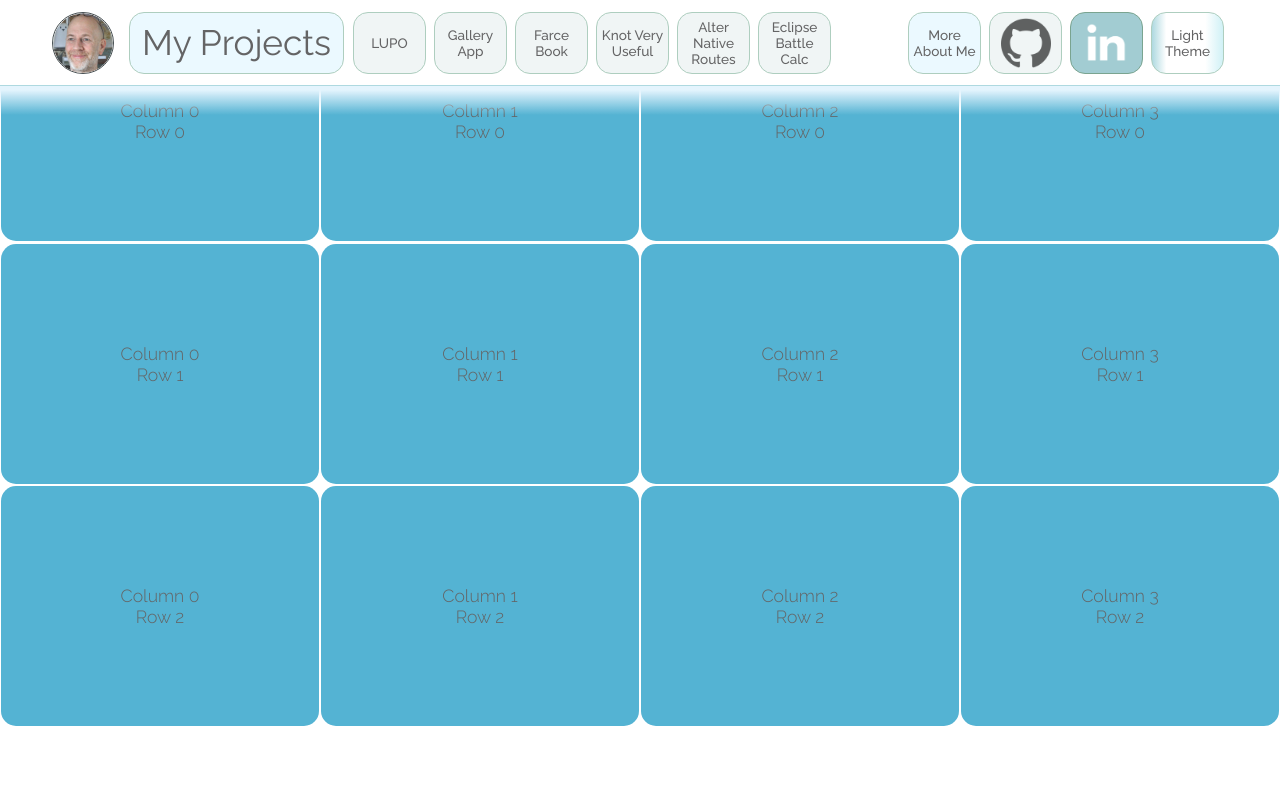
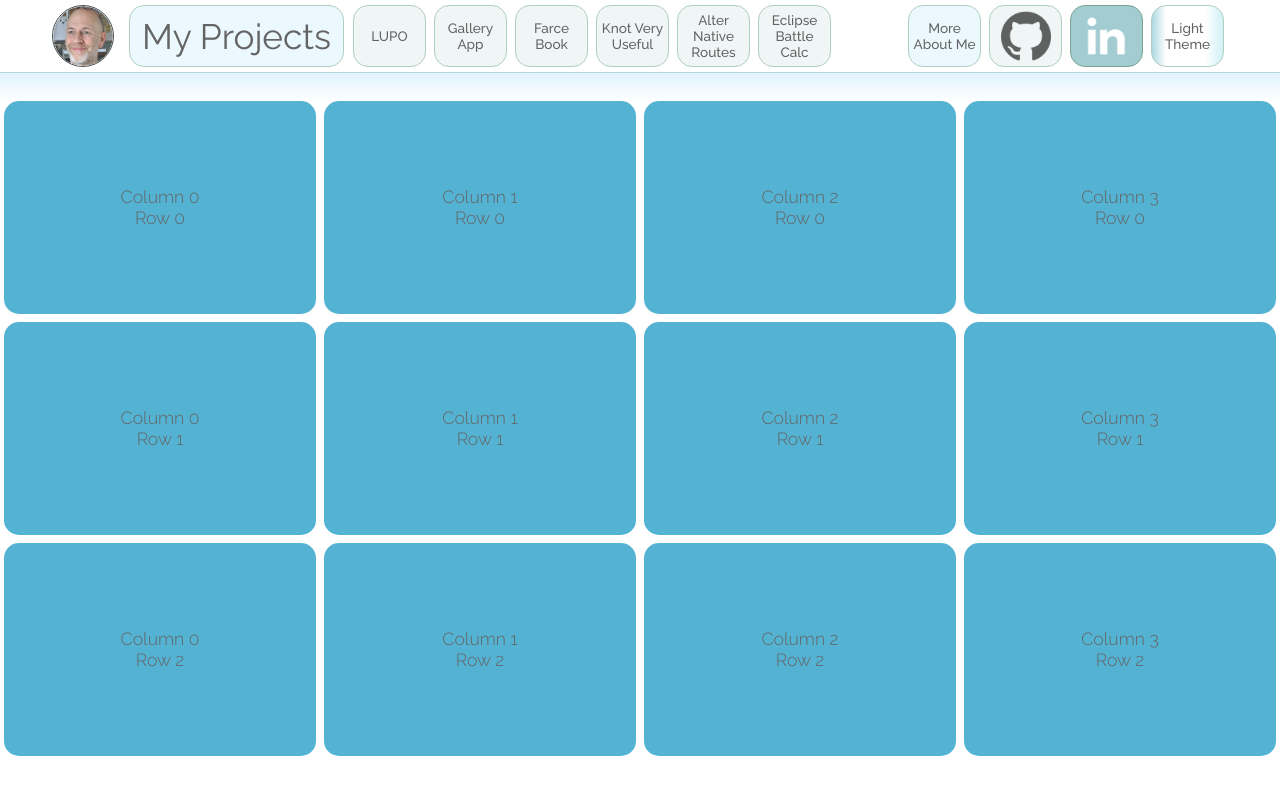
Before and after one commit to pablisch/portfolio-ts, a React (Vite) app: page /projects in a window 1280 px wide. Shown: the top 794 px of the page. Built offline with nearby package versions, Linux system fonts and the light colour scheme.

Commit message:
feat: set vars for stretch matrix height.

```diff
--- a/src/App.tsx
+++ b/src/App.tsx
@@ -16,11 +16,13 @@ function App() {
       <div className="app" data-theme={theme}>
         <BrowserRouter>
           <Navbar />
-          <Routes>
-            <Route path="/" element={<Navigate to="/projects" />} />
-            <Route path="/projects" element={<ProjectsPage />} />
-            <Route path="/about-me" element={<AboutPage />} />
-          </Routes>
+          <div className="subnav">
+            <Routes>
+              <Route path="/" element={<Navigate to="/projects" />} />
+              <Route path="/projects" element={<ProjectsPage />} />
+              <Route path="/about-me" element={<AboutPage />} />
+            </Routes>
+          </div>
         </BrowserRouter>
       </div>
     </SectionProvider>
--- a/src/features/StretchMatrix/StretchMatrix.css
+++ b/src/features/StretchMatrix/StretchMatrix.css
@@ -1,3 +1,8 @@
+.rows-container {
+  /*min-height: calc(100vh);*/
+  /*max-height: calc(100vh);*/
+}
+
 .single-row-container {
   display: flex;
   width: 100%;
@@ -8,7 +13,7 @@
   background-color: rgb(84, 179, 211);
   transition: all 1.5s ease-out;
   height: 10vh;
-  margin: 0.1vw;
+  margin: 0.3vw;
   border-radius: 15px;
   display: flex;
   align-items: center;
@@ -19,19 +24,17 @@
 .panel.active {
   /* with a 4 panel width, flex-grow 5.08 lines up the 1/4 and 3/4 divides perfectly in tests on a full window 16" MBP. */
   flex-grow: 5.08;
-  height: 70vh;
+  height: var(--active-height);
 }
 
 .panel.passive {
   flex-grow: 1;
 }
 
-/*.row.*/
-
 .passive-row {
-  height: 30vh;
+  height: var(--passive-height);
 }
 
 .active-row {
-  height: 70vh;
+  height: var(--active-height);
 }
--- a/src/global.css
+++ b/src/global.css
@@ -8,9 +8,19 @@
 
   /* NAVBAR SIZE VARS */
   --nav-container-width: calc(85vw + (2 * var(--nav-side-padding)));
-  --navbar-height: 85px;
+  --navbar-height: 9vh;
+  --nav-brd-3-height: 25px;
+  /* SEE themes.css for nav border heights for 1 & 2 */
   --nav-side-padding: 20px;
   --nav-title-btn-width: 215px;
   --nav-btn-height: 62px;
   --nav-btn-width: 73px;
+
+  /*--nav-total-height: calc(var(--navbar-height) + var(--nav-brd-1-height) + var(--nav-brd-2-height)) + var(--nav-brd-3-height)*/
+
+  /* STRETCH MATRIX */
+  --total-height: 80vh;
+  --active-height: 60vh;
+  --inactive-height: calc((var(--total-height) - var(--active-height)) / 2);
+  --passive-height: calc(var(--total-height) / 3);
 }
--- a/src/index.css
+++ b/src/index.css
@@ -28,7 +28,12 @@ body {
   color: var(--txt-pri);
   transition: var(--std-transition);
   /*min-height: calc(100vh - var(--navbar-height));*/
-  min-height: 100vh;
+  /*min-height: 100vh;*/
+}
+
+.subnav {
+  margin-top: calc(var(--navbar-height) + 25px);
+  min-height: 88vh;
 }
 
 button {
--- a/src/pages/SectionPage.css
+++ b/src/pages/SectionPage.css
@@ -1,5 +1,6 @@
 .projects-container,
 .about-container {
+  margin-top: 20px;
   /*height: 1800px;*/
   /*width: 100%;*/
   /*background: linear-gradient(to top, #e67373, #3e3ef6);*/
```
